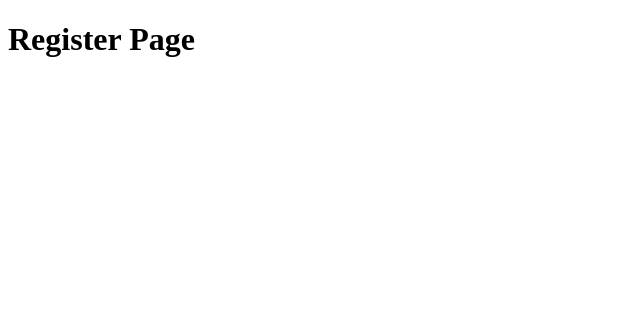
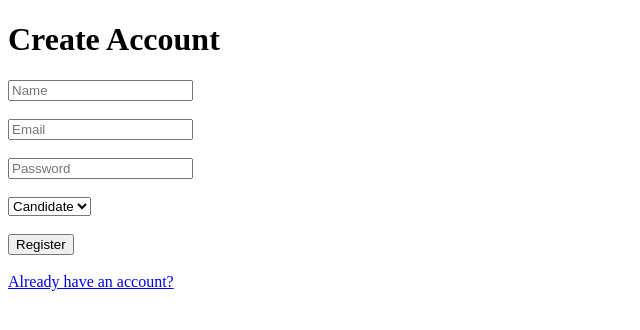
Before and after one commit to kiranvajja16/Interview-Prep-Platform, a React (Create React App) app in the folder client/: page /register in a window 1280 px wide. Shown: the top 330 px of the page, without its empty margins (0-640 px from the left). Built offline with nearby package versions, Linux system fonts and the light colour scheme.

Commit message:
frontend authentication

```diff
--- a/client/src/pages/Login/index.js
+++ b/client/src/pages/Login/index.js
@@ -1,5 +1,56 @@
+import { useState } from "react"
+import { useNavigate,Link } from "react-router-dom"
+import api from '../../services/api'
+import { useAuth } from '../../context/AuthContext'
+
 const Login = () => {
-  return <h1>Login Page</h1>
+  const navigate=useNavigate()
+  const {login}=useAuth()
+  const [email,setEmail]=useState('')
+  const [password,setPassword]=useState('')
+
+  const handleSubmit = async e =>{
+    e.preventDefault()
+    try{
+      const response =await api.post('/auth/login',{email,password})
+      login(response.data.user,response.data.token)
+      if(response.data.user.role==='admin'){
+        navigate('/admin')
+      }
+      else if(response.data.user.role==='instructor'){
+        navigate('/instructor')
+      }
+      else{
+        navigate('/candidate')
+      }
+    }
+    catch(err){
+      alert(err.response?.data?.message || 'Login Failed')
+    }
+  }
+
+  return(
+    <div>
+      <h1>Login</h1>
+      <form onSubmit={handleSubmit}>
+        <input type="email" placeholder="Email" value={email}
+        onChange={e=>setEmail(e.target.value)}/>
+        <br/>
+        <br/>
+        <input type="password" placeholder="Password" value={password}
+        onChange={e=>setPassword(e.target.value)}/>
+        <br/>
+        <br/>
+        <button type="submit">
+          Login
+        </button>
+      </form>
+      <br/>
+      <Link to='/register'>
+        Create New Account
+      </Link>
+    </div>
+  )
 }
 
 export default Login
--- a/client/src/pages/Register/index.js
+++ b/client/src/pages/Register/index.js
@@ -1,5 +1,96 @@
+import {useState} from 'react'
+import {useNavigate, Link} from 'react-router-dom'
+import api from '../../services/api'
+
 const Register = () => {
-  return <h1>Register Page</h1>
+  const navigate = useNavigate()
+
+  const [name, setName] = useState('')
+  const [email, setEmail] = useState('')
+  const [password, setPassword] = useState('')
+  const [role, setRole] = useState('candidate')
+
+  const handleSubmit = async e => {
+    e.preventDefault()
+
+    try {
+      await api.post('/auth/register', {
+        name,
+        email,
+        password,
+      })
+
+      alert('Registration Successful')
+
+      navigate('/login')
+    } catch (err) {
+      alert(err.response?.data?.message || 'Registration Failed')
+    }
+  }
+
+  return (
+    <div>
+      <h1>Create Account</h1>
+
+      <form onSubmit={handleSubmit}>
+        <input
+          type="text"
+          placeholder="Name"
+          value={name}
+          onChange={e => setName(e.target.value)}
+        />
+
+        <br />
+        <br />
+
+        <input
+          type="email"
+          placeholder="Email"
+          value={email}
+          onChange={e => setEmail(e.target.value)}
+        />
+
+        <br />
+        <br />
+
+        <input
+          type="password"
+          placeholder="Password"
+          value={password}
+          onChange={e => setPassword(e.target.value)}
+        />
+
+        <br />
+        <br />
+
+        <select
+          value={role}
+          onChange={e => setRole(e.target.value)}
+        >
+          <option value="candidate">
+            Candidate
+          </option>
+
+          <option value="instructor">
+            Instructor
+          </option>
+        </select>
+
+        <br />
+        <br />
+
+        <button type="submit">
+          Register
+        </button>
+      </form>
+
+      <br />
+
+      <Link to="/login">
+        Already have an account?
+      </Link>
+    </div>
+  )
 }
 
 export default Register
```
